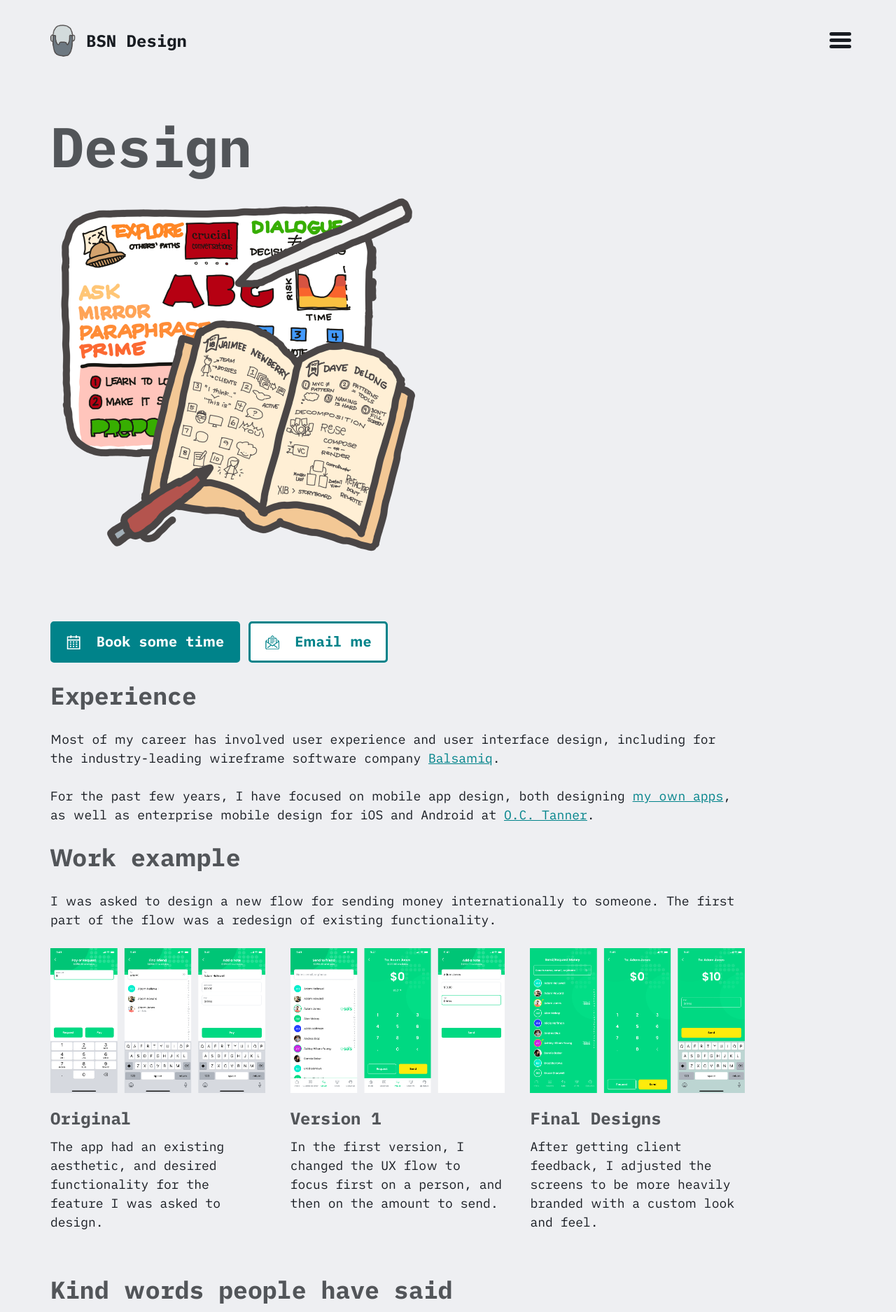
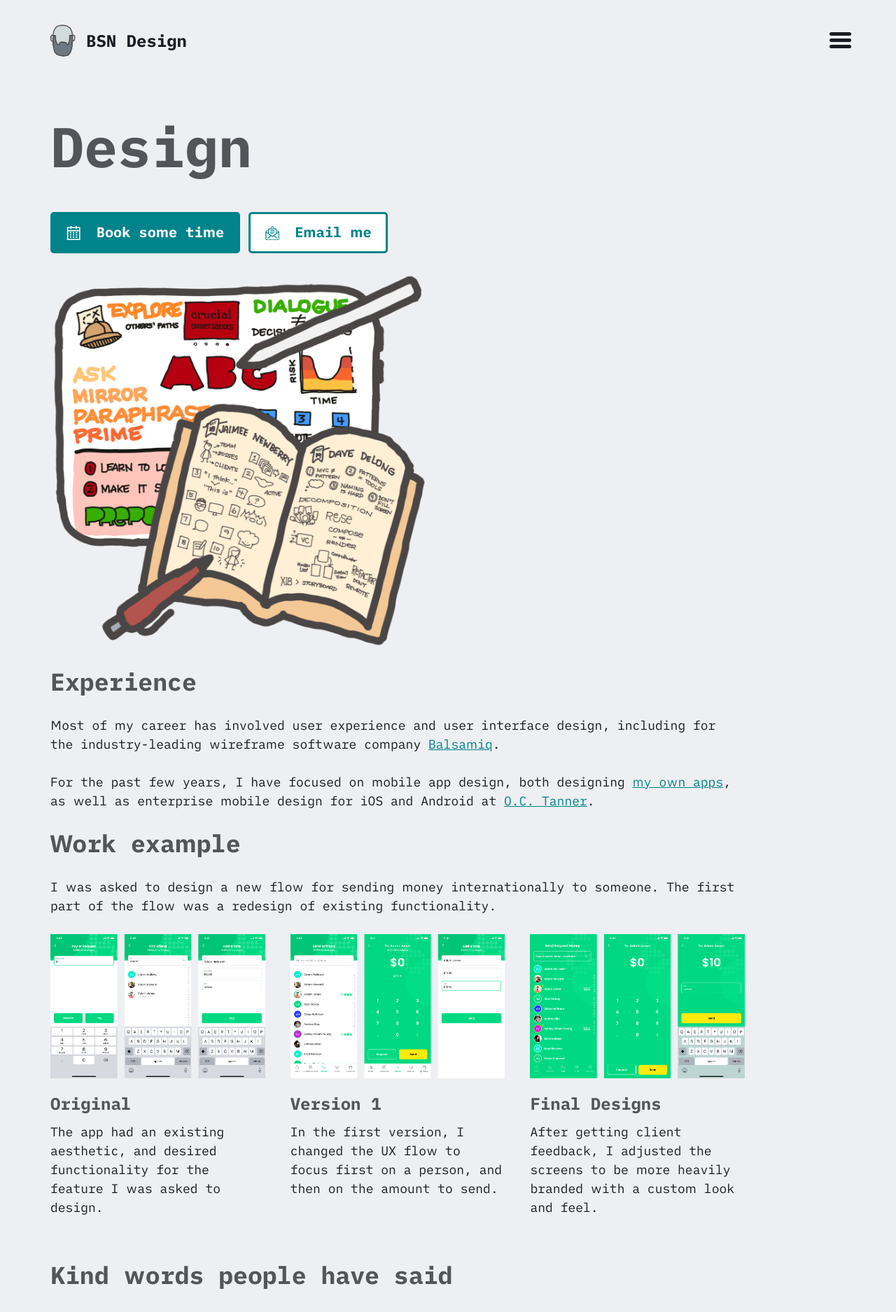
Before and after one commit to bsn-design/bsn-design.github.io, a Jekyll site: the page built from mobile/design.md, in a window 1280 px wide. Shown: the top 1875 px of the page at 70% size. Built offline with Jekyll 4.4.1, drawn with Linux system fonts in a browser that asks for light colours.

Commit message:
Clean up spacing on offering images

```diff
--- a/_sass/basically-basic/_entries.scss
+++ b/_sass/basically-basic/_entries.scss
@@ -82,6 +82,17 @@
   margin-top: 1rem;
 }
 
+
+/*
+   Offerings
+   ========================================================================== */
+
+.entry-content {
+  .offering-image {
+    max-width: 30rem;
+  }
+}
+
 .offerings {
   .entry-image {
     opacity: 0;
@@ -89,7 +100,7 @@
 
   .entry-image-link {
     aspect-ratio: 1;
-    background-size: cover;
+    background-size: contain;
     background-repeat: no-repeat;
     transition: background-image ease-in-out 300ms;
   }
--- a/_sass/basically-basic/_intro.scss
+++ b/_sass/basically-basic/_intro.scss
@@ -59,10 +59,6 @@
 }
 
 .intro-more {
-  .offering-image {
-    max-width: 30rem;
-  }
-
   > p:first-child {
     font-size: 1.125em;
     line-height: 1.625;
--- a/mobile/design.md
+++ b/mobile/design.md
@@ -2,9 +2,9 @@
 title: Design
 layout: work
 permalink: /mobile/design/
-introduction: |
-    ![Design](/assets/images/sketchnotes-hover.png){:.offering-image}
 ---
+
+![Design](/assets/images/sketchnotes-hover.png){:.offering-image}
 
 ## Experience
 
```
Also changed, not shown: mobile/engineering.md (+2 -2 lines), mobile/product.md (+2 -2 lines), assets/images/leaders-hover.png, assets/images/leaders.png, assets/images/mobile-hover.png, assets/images/mobile.png, assets/images/sketchnotes-hover.png, assets/images/sketchnotes.png.
